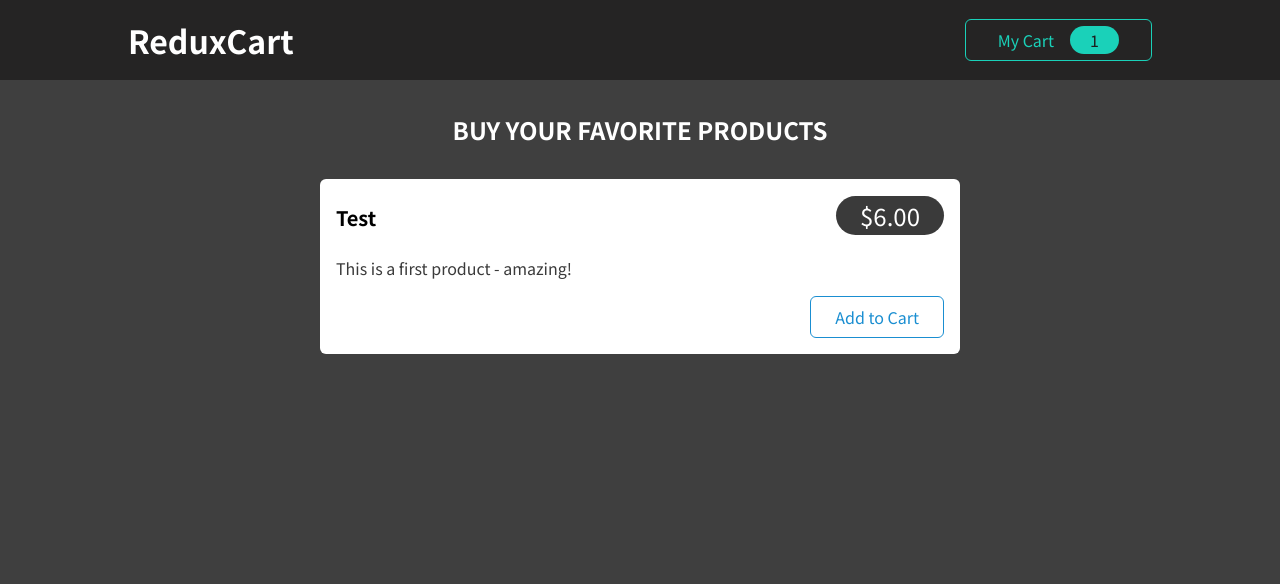
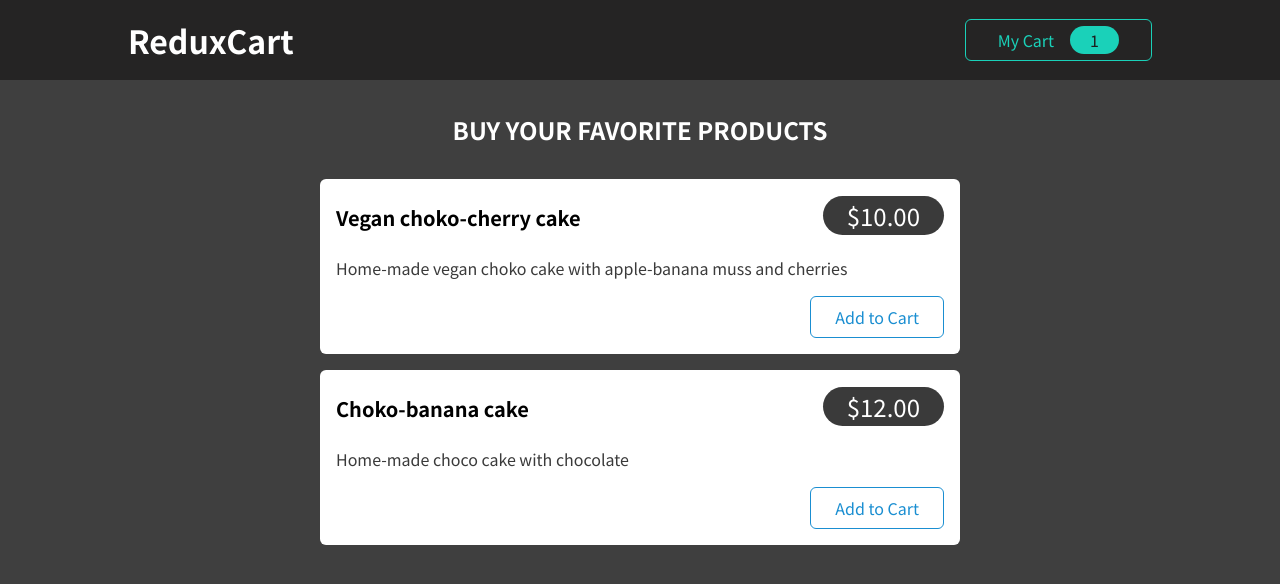
Before and after one commit to federerkristijan/11-advanced-redux, a React (Create React App) app: page / in a window 1280 px wide. Shown: the top 584 px of the page. Built offline with nearby package versions, Linux system fonts and the light colour scheme.

Commit message:
product.js productData done

```diff
--- a/src/components/Shop/Products.js
+++ b/src/components/Shop/Products.js
@@ -1,16 +1,35 @@
-import ProductItem from './ProductItem';
-import classes from './Products.module.css';
+import ProductItem from "./ProductItem";
+import classes from "./Products.module.css";
+
+const dummy_products = [
+  {
+    id: "p1",
+    price: 10,
+    title: "Vegan choko-cherry cake",
+    description:
+      "Home-made vegan choko cake with apple-banana muss and cherries",
+  },
+  {
+    id: "p2",
+    price: 12,
+    title: "Choko-banana cake",
+    description: "Home-made choco cake with chocolate",
+  },
+];
 
 const Products = (props) => {
   return (
     <section className={classes.products}>
       <h2>Buy your favorite products</h2>
       <ul>
-        <ProductItem
-          title='Test'
-          price={6}
-          description='This is a first product - amazing!'
-        />
+        {dummy_products.map((product) => (
+          <ProductItem
+            key={product.id}
+            title={product.title}
+            price={product.price}
+            description={product.description}
+          />
+        ))}
       </ul>
     </section>
   );
```
Also changed, not shown: 1 other file (tests, documents, lock files or other folders).
